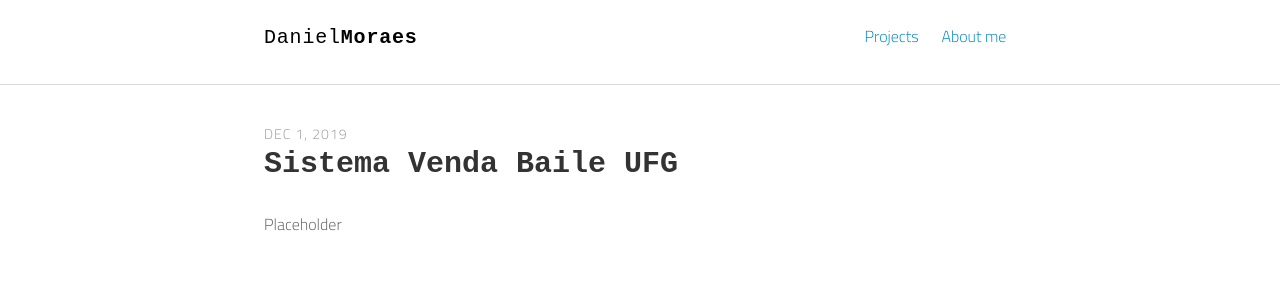
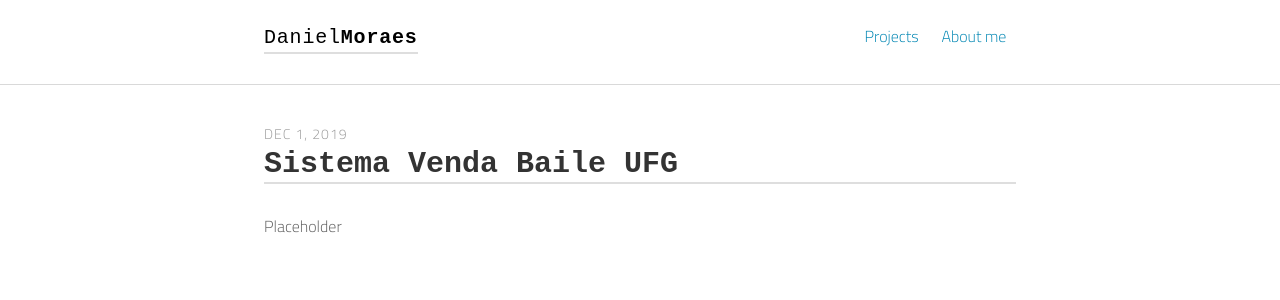
Before and after one commit to danielbibit/danielbibit.github.io, a Jekyll site: the page built from _projects/2019-12-01-baile-ufg.md, in a window 1280 px wide. Shown: the top 300 px of the page. Built offline with Jekyll 4.4.1, drawn with Linux system fonts in a browser that asks for light colours; some web fonts are replaced.

Commit message:
Add line to heading 1

```diff
--- a/assets/scss/_layout.scss
+++ b/assets/scss/_layout.scss
@@ -36,6 +36,10 @@
   border-bottom: 2px solid lighten($light-gray-color, 7%);
   width: 100%;
   margin: $small-spacing 0;
+}
+
+h1 {
+  border-bottom: 2px solid lighten($light-gray-color, 7%);
 }
 
 .container {
```
